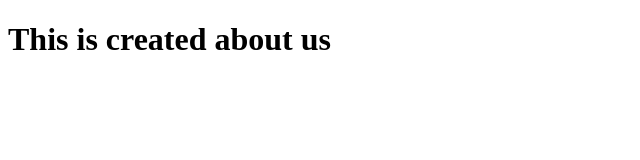
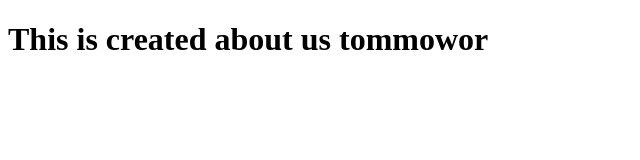
Before and after one commit to Yego299/Team_git, a plain HTML site: page About.html in a window 1280 px wide. Shown: the whole page, without its empty margins (0-640 px from the left). Drawn offline with Linux system fonts and the light colour scheme.

Commit message:
changed something on index.html

```diff
--- a/About.html
+++ b/About.html
@@ -6,6 +6,6 @@
     <title>about us</title>
 </head>
 <body>
-    <h1>This is created about us</h1>
+    <h1>This is created about us tommowor</h1>
 </body>
 </html>
```
